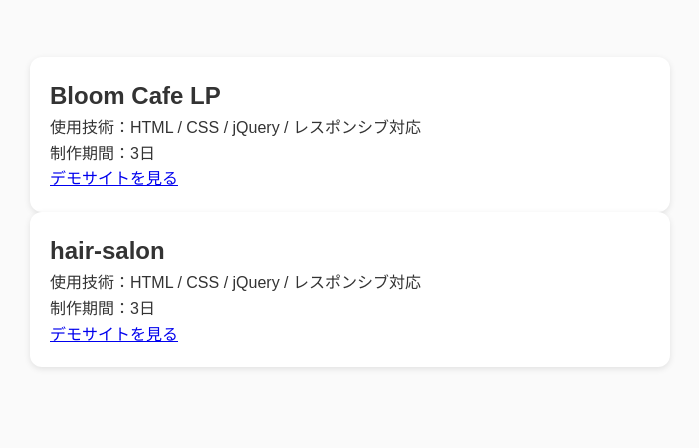
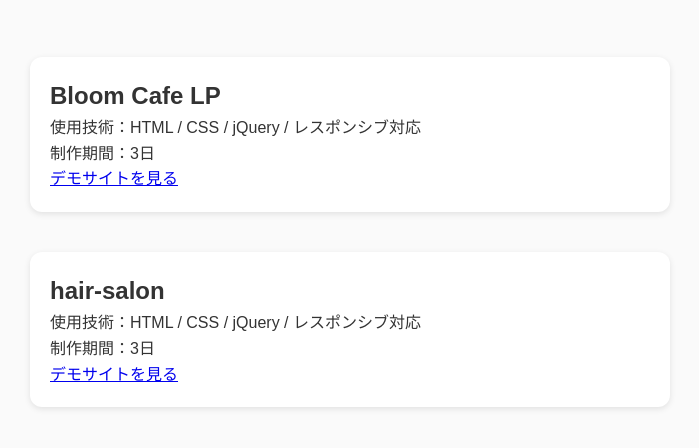
Before and after one commit to 2t9srh4fpb-bot/Myportfolio, a plain HTML site: page index.html in a window 1280 px wide. Shown: the part 120-568 px from the top of the page, without its empty margins (290-989 px from the left). Drawn offline with Linux system fonts and the light colour scheme.

Commit message:
Update profile.css

```diff
--- a/profile.css
+++ b/profile.css
@@ -24,7 +24,7 @@ body{
     border-radius: 12px;
     box-shadow: 0 2px 6px rgba(0,0,0,0.1);
     max-width: 600px;
-    margin: 0 auto;
+    margin: 0 auto 40px auto;
 }
 
 .work img {
```
